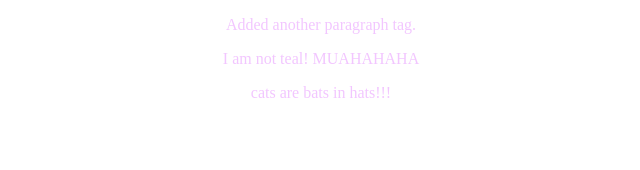
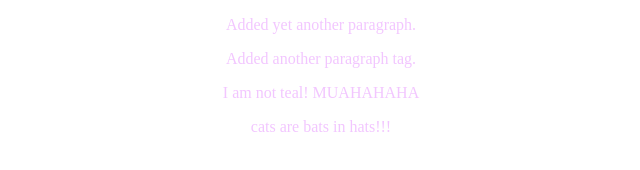
Before and after one commit to developeralain/HTML-and-CSS-Projects, a plain HTML site: page Basic_HTML_and_CSS/BasicHTML.html in a window 1280 px wide. Shown: the full height of the page, 319-959 px from the left. Drawn offline with Linux system fonts and the light colour scheme.

Commit message:
minor change

```diff
--- a/Basic_HTML_and_CSS/BasicHTML.html
+++ b/Basic_HTML_and_CSS/BasicHTML.html
@@ -4,6 +4,7 @@
         <link rel="stylesheet" type="text/css" href="Basic_CSS_1.css">
     </head>
     <body>
+        <p>Added yet another paragraph.</p>
         <p>Added another paragraph tag.</p>
         <p>I am not teal! MUAHAHAHA</p>
         <p>cats are bats in hats!!!</p>
```
